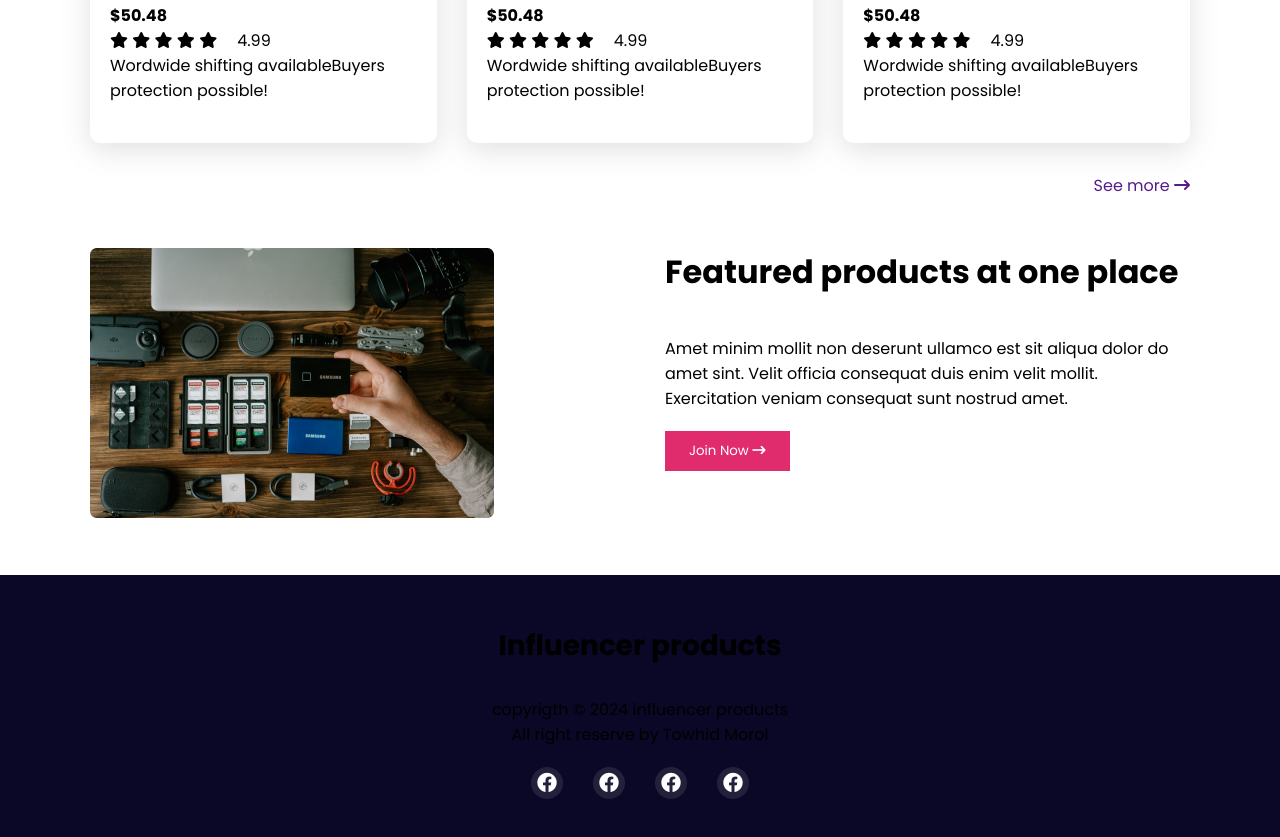
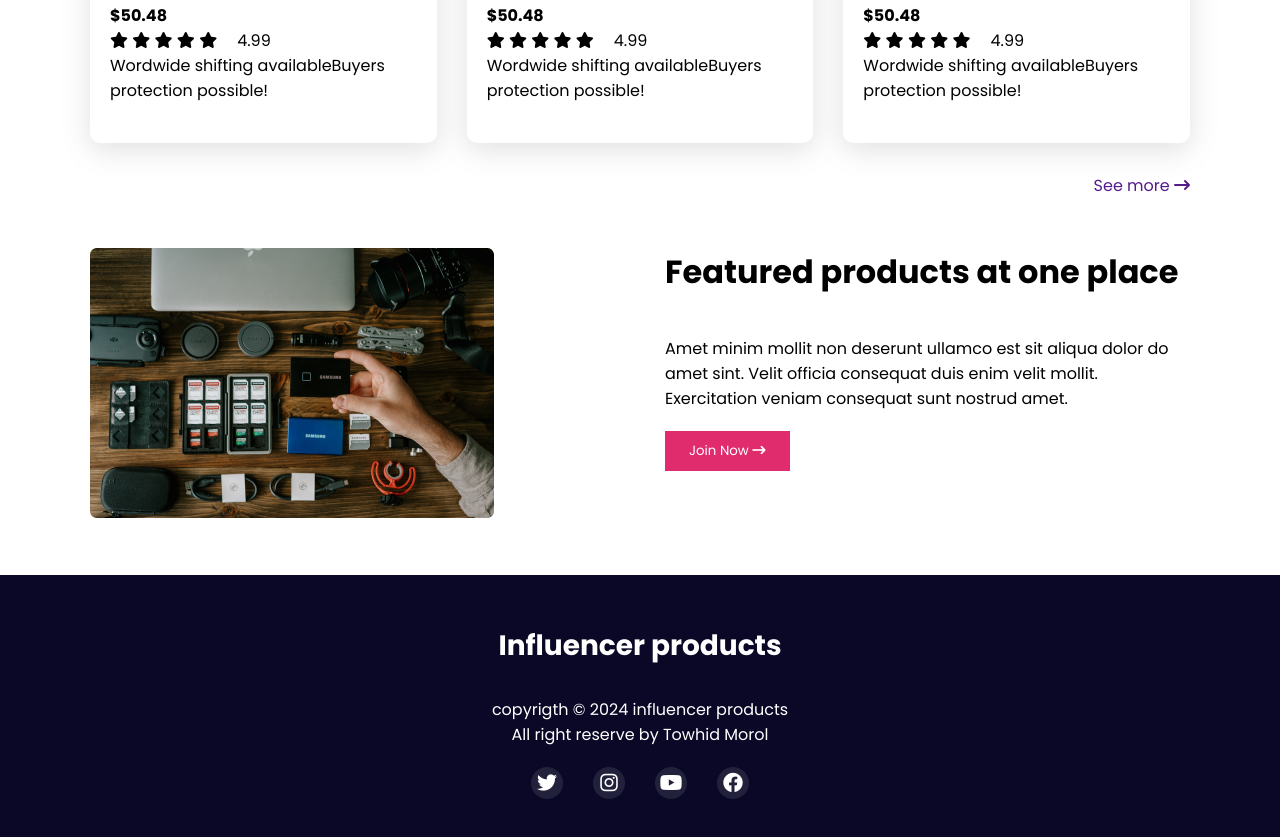
Before and after one commit to towhid046/gear-influener-website, a plain HTML site: page index.html in a window 1280 px wide. Shown: the part 2256-3093 px from the top of the page. Drawn offline with Linux system fonts and the light colour scheme.

Commit message:
change footer social icons

```diff
--- a/index.html
+++ b/index.html
@@ -25,8 +25,8 @@
           <label class="close-menu" for="check">
             <i class="fa-solid fa-xmark"></i>
           </label>
-          <li><a href="">Home</a></li>
-          <li><a href="">Products</a></li>
+          <li><a href="#home">Home</a></li>
+          <li><a href="#products">Products</a></li>
           <li><a href="">Sign up</a></li>
           <li><a href="">Log in</a></li>
           <li>
@@ -238,6 +238,7 @@
         </div>
       </section>
     </main>
+
     <footer class="py-50">
       <h2>Influencer products</h2>
       <p>
@@ -246,13 +247,13 @@
       </p>
       <ul class="d-flex gap-30 jc-c">
         <li>
-          <a href=""><i class="fa-brands fa-facebook"></i></a>
+          <a href=""><i class="fa-brands fa-twitter"></i></a>
         </li>
         <li>
-          <a href=""><i class="fa-brands fa-facebook"></i></a>
+          <a href=""><i class="fa-brands fa-instagram"></i></a>
         </li>
         <li>
-          <a href=""><i class="fa-brands fa-facebook"></i></a>
+          <a href=""><i class="fa-brands fa-youtube"></i></a>
         </li>
         <li>
           <a href=""><i class="fa-brands fa-facebook"></i></a>
--- a/styles/style.css
+++ b/styles/style.css
@@ -220,7 +220,9 @@ nav{
     top: 50px;
     right: 22px;
 }
-
+footer{
+    color: #fff;
+}
 /* Responseive related styles */
 /* for small devices */
 @media screen and (max-width:576px) {
```
